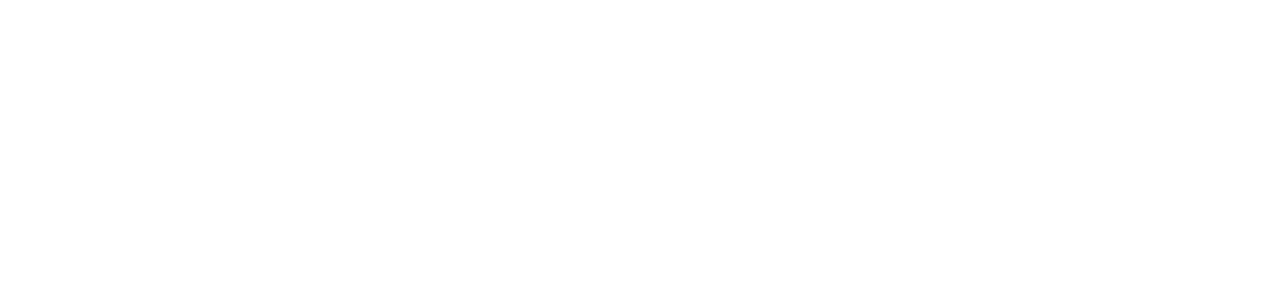
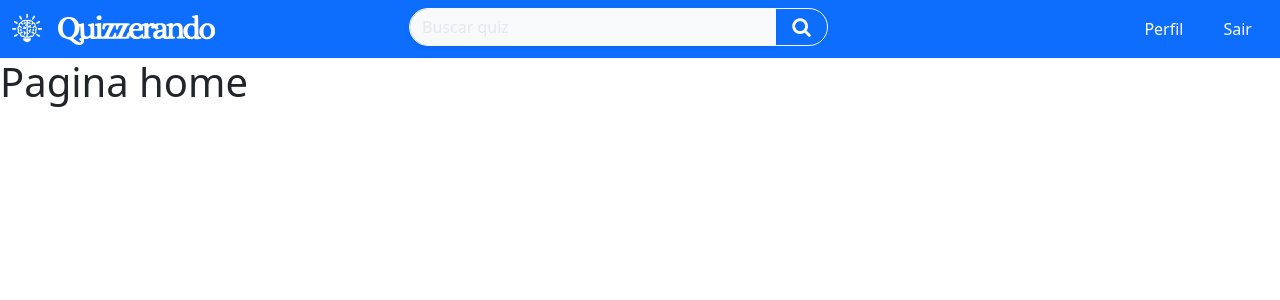
Before and after one commit to impedrohenri/frontend-quizzerando, a React (Create React App) app: page / in a window 1280 px wide. Before the commit this address had no page. Shown: the top 300 px of the page. Built offline with nearby package versions, Linux system fonts and the light colour scheme.

Commit message:
cria componente de cabeçalho: 'Header'

```diff
--- a/public/index.html
+++ b/public/index.html
@@ -11,6 +11,7 @@
     />
     <link rel="icon" href="./brand/logo_symbol.svg" />
     <link rel="manifest" href="%PUBLIC_URL%/manifest.json" />
+    <link rel="stylesheet" href="https://cdnjs.cloudflare.com/ajax/libs/font-awesome/4.7.0/css/font-awesome.min.css">
 
     <title>Quizzerando</title>
   </head>
--- a/src/App.css
+++ b/src/App.css
@@ -6,3 +6,7 @@
 :any-link{
   text-decoration: none ;
 }
+
+.bg-hover-primary:hover{
+  background-color: #0f5ccf;
+}
--- a/src/App.js
+++ b/src/App.js
@@ -1,10 +1,10 @@
-
 import './App.css';
 import 'bootstrap/dist/css/bootstrap.css';
 import 'react-router-dom';
 import { BrowserRouter, Route, Routes } from 'react-router-dom';
 import Login from './pages/Login';
 import Cadastro from './pages/Cadastro';
+import Home from './pages/Home';
 
 function App() {
 
@@ -14,6 +14,7 @@
         <Routes>
           <Route path="/login" element={<Login />} />
           <Route path="/cadastro" element={<Cadastro />} />
+          <Route path='/' element={<Home/>}/>
         </Routes>
       </BrowserRouter>
     </div>
--- /dev/null
+++ b/src/components/Header.jsx
@@ -0,0 +1,41 @@
+import { Button, Container, Form, InputGroup, Nav, Navbar } from "react-bootstrap";
+import { Link } from "react-router-dom";
+
+
+export default function Header() {
+    return (
+        <Navbar expand="lg" className="bg-primary text-white" data-bs-theme="dark">
+            <Container fluid className="row-gap-2">
+                <Navbar.Brand href="/" className="me-4 pe-4">
+                    <img alt="Logo símbolo" src="./brand/logo_symbol.svg" width="30" height="30" className="d-inline-block align-top me-3" />
+                    <img src="./brand/logo_text.svg" alt="Logo texto" height="30" />
+                </Navbar.Brand>
+                <Navbar.Toggle aria-controls="basic-navbar-nav" />
+                <Navbar.Collapse id="basic-navbar-nav" className="gap-2">
+
+
+                        <div className="my-auto col-12 col-lg-5 mx-auto mb-1">
+                            <InputGroup className="">
+                                <Form.Control
+                                    placeholder="Buscar quiz"
+                                    aria-label="Buscar quiz"
+                                    aria-describedby="basic-addon2"
+                                    className="bg-light border-light
+                                shadow-sm focus-ring-dark rounded-start-pill text-black"
+                                />
+                                <Button variant="outline-light" id="button-addon2" className="text-white link-primary fs-5 py-0 rounded-end-pill">
+                                    <i className="fa fa-search mx-1"></i>
+                                </Button>
+                            </InputGroup>
+                        </div>
+
+                        <Nav className="ms-auto text-body-primary column-gap-2 row-gap-1">
+                            <Nav.Link href="/perfil" className="text-white text-indigo-50 bg-hover-primary border-light-subtle rounded-pill px-3 pe-auto ">Perfil</Nav.Link>
+                            <Nav.Link href="/login" className="text-white bg-hover-primary rounded-pill px-3 pe-auto">Sair</Nav.Link>
+                        </Nav>
+
+                </Navbar.Collapse>
+            </Container>
+        </Navbar>
+    );
+}
--- a/src/pages/Home.jsx
+++ b/src/pages/Home.jsx
@@ -1,7 +1,10 @@
+import Header from "../components/Header";
+
 export default function Home(){
 
     return (
         <>
+            <Header />
             <h1>Pagina home</h1>
         </>
     )
```
